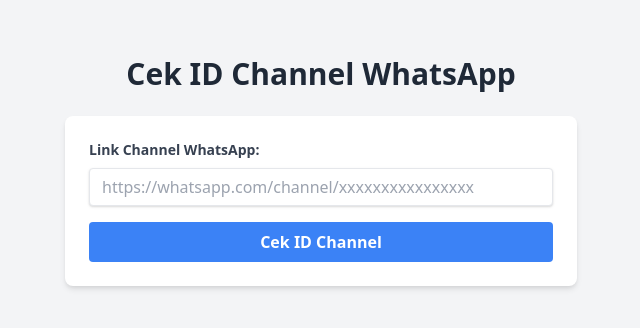
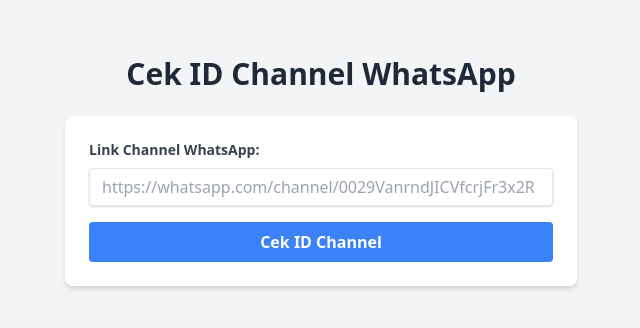
Before and after one commit to wulandari-tech/cekidch, a website: page index.html in a window 1280 px wide. Shown: the full height of the page, 319-959 px from the left. Drawn offline with nearby package versions, Linux system fonts and the light colour scheme.

Commit message:
Update index.html

```diff
--- a/index.html
+++ b/index.html
@@ -3,7 +3,7 @@
 <head>
   <meta charset="UTF-8">
   <meta name="viewport" content="width=device-width, initial-scale=1.0">
-  <title>Cek ID Channel WhatsApp</title>
+  <title>cekidch by wanzofc</title>
   <link href="https://cdn.jsdelivr.net/npm/tailwindcss@2.2.19/dist/tailwind.min.css" rel="stylesheet">
   <style>
     .hover\:bg-blue-700:hover {
@@ -25,7 +25,7 @@
     <div class="bg-white shadow-md rounded-lg p-6 max-w-lg mx-auto">
       <div class="mb-4">
         <label for="channelLink" class="block text-gray-700 text-sm font-bold mb-2">Link Channel WhatsApp:</label>
-        <input type="text" id="channelLink" class="shadow appearance-none border rounded w-full py-2 px-3 text-gray-700 leading-tight focus:outline-none focus:shadow-outline" placeholder="https://whatsapp.com/channel/xxxxxxxxxxxxxxxx" />
+        <input type="text" id="channelLink" class="shadow appearance-none border rounded w-full py-2 px-3 text-gray-700 leading-tight focus:outline-none focus:shadow-outline" placeholder="https://whatsapp.com/channel/0029VanrndJICVfcrjFr3x2R" />
       </div>
       <button id="cekButton" class="bg-blue-500 hover:bg-blue-700 text-white font-bold py-2 px-4 rounded focus:outline-none focus:shadow-outline w-full">Cek ID Channel</button>
     </div>
@@ -34,31 +34,24 @@
       <pre id="resultText" class="whitespace-pre-line text-gray-700"></pre>
     </div>
   </div>
-
   <script>
     const cekButton = document.getElementById('cekButton');
     const resultDiv = document.getElementById('result');
     const resultText = document.getElementById('resultText');
     const channelLinkInput = document.getElementById('channelLink');
-
     cekButton.addEventListener('click', async () => {
       const channelLink = channelLinkInput.value.trim();
-
-      // Validasi input
       if (!channelLink) {
         resultText.textContent = "Masukkan Link Channel Terlebih Dahulu!";
         resultDiv.classList.remove("hidden");
         return;
       }
-
       if (!channelLink.startsWith("https://whatsapp.com/channel/")) {
         resultText.textContent = "Link tidak valid. Pastikan formatnya benar!";
         resultDiv.classList.remove("hidden");
         return;
-      }
-
+    }
       try {
-        // Mengambil data dari server
         const response = await fetch(`/cekidch?text=${encodeURIComponent(channelLink)}`);
         const data = await response.text();
         resultText.textContent = data;
```
